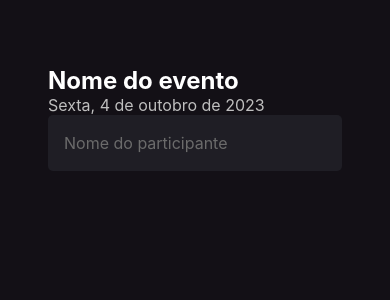
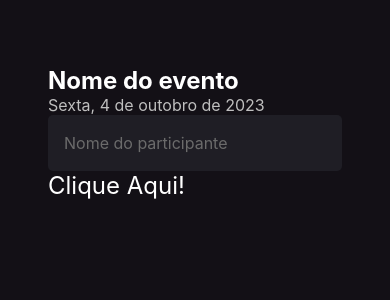
Before and after one commit to GuiQRSM/imhereII, a React Native app: screen / in a window 390 px wide. Shown: the top 300 px of the page. Built offline with nearby package versions, Linux system fonts and the light colour scheme.

Commit message:
Adds the TouchableOpacity component to 'index.tsx' to be rendered.

```diff
--- a/src/screens/Home/index.tsx
+++ b/src/screens/Home/index.tsx
@@ -11,6 +11,9 @@ export function Home() {
         placeholder="Nome do participante"
         placeholderTextColor="#6B6B6B"
       />
+      <TouchableOpacity>
+        <Text style={styles.buttonText}>Clique Aqui!</Text>
+      </TouchableOpacity>
     </View>
   );
 }
--- a/src/screens/Home/styles.ts
+++ b/src/screens/Home/styles.ts
@@ -33,5 +33,7 @@ export const styles = StyleSheet.create({
     heigh: 56,
     borderRadius: 5,
     backgroundColor: "#31CF67",
+    alignItems: "center",
+    justifyContent: "center",
   },
 });
```
